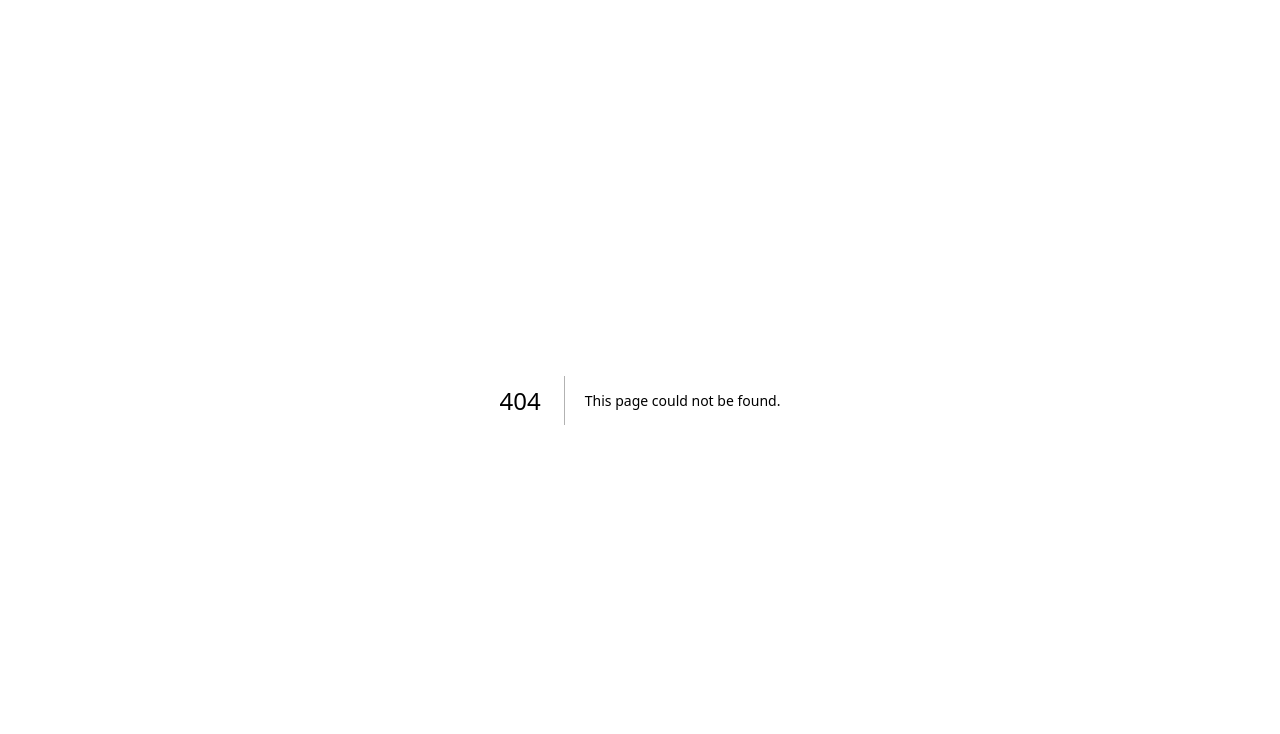
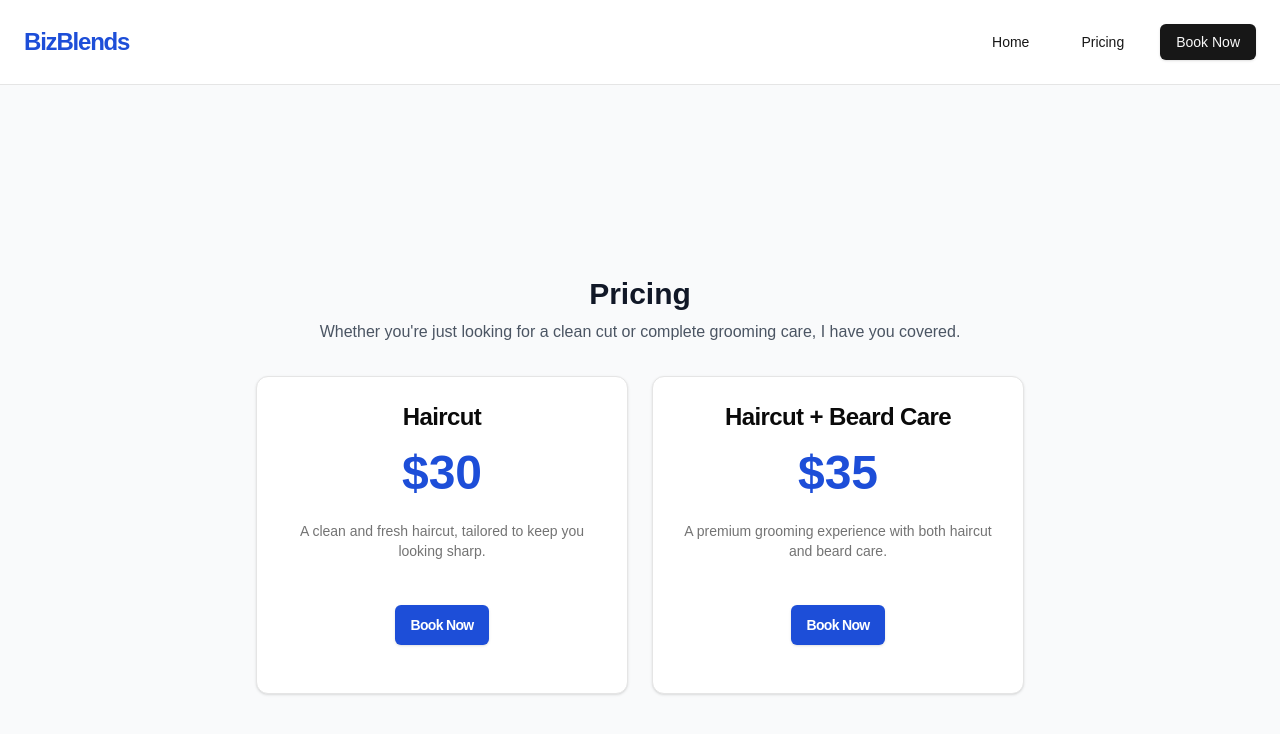
Before and after one commit to rajamalakanti/biz-blends, a Next.js app: page /pricing in a window 1280 px wide. Before the commit this address had no page. Shown: the top 734 px of the page. Built offline with nearby package versions, Linux system fonts and the light colour scheme.

Commit message:
updated functionality, added prices

```diff
--- a/app/book/page.tsx
+++ b/app/book/page.tsx
@@ -10,7 +10,7 @@ const AppointmentPage: FunctionComponent = () => {
       <NavBar/>
       <div className="flex flex-col items-center justify-center min-h-screen bg-blue-700">
         <div className="w-full max-w-4xl bg-white shadow-lg rounded-lg overflow-hidden">
-        <iframe src="https://calendar.google.com/calendar/appointments/schedules/AcZssZ1CyQaGjXZdz0yzn4W0iq4qIConx04CDh3zApX7JOxK8FjSM79gnd1Cq0bNTp0XvrxvuCbMxtjt?gv=true" width="100%" height="850"></iframe>
+        <iframe src="https://calendar.google.com/calendar/appointments/schedules/AcZssZ0kGoH4C_qhaUb7QbcDpVjQm_XqndscWcPvM--WuT5mzkuVtMPJjWNIIvVSd6JSwOxxmDSemJwE?gv=true" width="100%" height="850"></iframe>
         </div>
       </div>
     </div>
--- a/app/page.tsx
+++ b/app/page.tsx
@@ -21,7 +21,10 @@ const Home = () => {
           </p>
         </div>
 
-        <div className="flex items-center justify-center mx-auto mt-10 gap-4">
+        <div className="flex flex-row items-center justify-center mx-auto mt-10 gap-4">
+          <Link href={'/pricing'}>
+            <Button variant="outline" size="lg" className="border-blue-600 text-blue-600 font-bold tracking-tighter">Prices</Button>
+          </Link>
           <Link href={'/book'}>
             <Button size="lg" className="bg-blue-700 font-bold tracking-tighter">Book Now</Button>
           </Link>
--- /dev/null
+++ b/app/pricing/page.tsx
@@ -0,0 +1,71 @@
+import React from 'react';
+import NavBar from '@/components/navbar';
+import {
+    Card,
+    CardContent,
+    CardDescription,
+    CardFooter,
+    CardHeader,
+    CardTitle,
+  } from "@/components/ui/card"
+import { Button } from '@/components/ui/button';
+import Link from 'next/link';
+
+
+const Pricing = () => {
+  return (
+    <div>
+      <NavBar />
+      <div className="flex flex-col items-center justify-center h-[calc(100vh-80px)] bg-gray-50 px-4 sm:px-6 min-h-screen ">
+        <div className="max-w-3xl w-full space-y-8">
+          <div className="text-center">
+            <h2 className="text-3xl font-extrabold text-gray-900">Pricing</h2>
+            <p className="mt-2 text-gray-600">
+              Whether you're just looking for a clean cut or complete grooming care, I have you covered.
+            </p>
+          </div>
+
+          <div className="grid grid-cols-1 sm:grid-cols-2 gap-6 mt-8">
+            {/* Haircut Pricing Card */}
+            <Card className='p-6 flex flex-col items-center'>
+              <CardTitle className="text-2xl">Haircut</CardTitle>
+              <CardContent>
+                <p className="text-5xl font-extrabold text-blue-700 mt-4">$30</p>
+              </CardContent>
+              <CardDescription className='text-center'>
+                A clean and fresh haircut, tailored to keep you looking sharp.
+              </CardDescription>
+              <CardFooter className='mt-5'>
+                <Link href="/book">
+                <Button size="lg" className="mt-6 bg-blue-700 hover:bg-blue-800 text-white py-2 px-4 font-semibold tracking-tighter">
+                  Book Now
+                </Button>
+                </Link>
+              </CardFooter>
+            </Card>
+
+            {/* Haircut + Beard Care Pricing Card */}
+            <Card className='p-6 flex flex-col items-center'>
+              <CardTitle className="text-2xl">Haircut + Beard Care</CardTitle>
+              <CardContent>
+                <p className="text-5xl font-extrabold text-blue-700 mt-4">$35</p>
+              </CardContent>
+              <CardDescription className='text-center'>
+                A premium grooming experience with both haircut and beard care.
+              </CardDescription>
+              <CardFooter className='mt-5'>
+                <Link href='/book'>
+                <Button size="lg" className="mt-6 bg-blue-700 hover:bg-blue-800 text-white py-2 px-4 font-semibold tracking-tighter">
+                  Book Now
+                </Button>
+                </Link>
+              </CardFooter>
+            </Card>
+          </div>
+        </div>
+      </div>
+    </div>
+  );
+};
+
+export default Pricing;
--- a/components/navbar.tsx
+++ b/components/navbar.tsx
@@ -1,23 +1,56 @@
-import React from 'react'
-import { Button } from './ui/button'
-import Link from 'next/link'
+"use client"
+import React, { useState } from 'react';
+import { Button } from './ui/button';
+import Link from 'next/link';
+import { FaBars, FaTimes } from 'react-icons/fa';
 
 const NavBar = () => {
+  const [menuOpen, setMenuOpen] = useState(false);
+
+  const toggleMenu = () => {
+    setMenuOpen(!menuOpen);
+  };
+
   return (
     <div className='w-full top-0 left-0 bg-white border-b z-50'>
-      <div className='max-w-[1280px] flex flex-row justify-between mx-auto items-center p-6'>
+      <div className='max-w-[1280px] flex justify-between mx-auto items-center p-6'>
         <h1 className='text-blue-700 text-2xl font-bold tracking-tighter'>BizBlends</h1>
-        <div className='flex flex-row items-center justify-evenly'>
-        <Link href={'/'}>
+
+        {/* Hamburger Icon for Mobile View */}
+        <div className="lg:hidden" onClick={toggleMenu}>
+          {menuOpen ? <FaTimes size={24} /> : <FaBars size={24} />}
+        </div>
+
+        {/* Links for Desktop View */}
+        <div className='hidden lg:flex flex-row items-center justify-evenly'>
+          <Link href={'/'}>
             <Button className='mr-5' variant={'link'}>Home</Button>
-        </Link>
-        <Link href={'/book'}>
-          <Button>Book Now</Button>
-        </Link>
+          </Link>
+          <Link href={'/pricing'}>
+            <Button className='mr-5' variant={'link'}>Pricing</Button>
+          </Link>
+          <Link href={'/book'}>
+            <Button>Book Now</Button>
+          </Link>
         </div>
       </div>
+
+      {/* Dropdown Menu for Mobile View */}
+      {menuOpen && (
+        <div className='lg:hidden flex flex-col items-center bg-white py-4'>
+          <Link href={'/'} className='w-full text-center mb-2'>
+            <Button variant={'link'} onClick={toggleMenu}>Home</Button>
+          </Link>
+          <Link href={'/pricing'} className='w-full text-center mb-2'>
+            <Button variant={'link'} onClick={toggleMenu}>Pricing</Button>
+          </Link>
+          <Link href={'/book'} className='w-full text-center'>
+            <Button onClick={toggleMenu}>Book Now</Button>
+          </Link>
+        </div>
+      )}
     </div>
-  )
-}
+  );
+};
 
-export default NavBar
+export default NavBar;
--- /dev/null
+++ b/components/ui/card.tsx
@@ -0,0 +1,76 @@
+import * as React from "react"
+
+import { cn } from "@/lib/utils"
+
+const Card = React.forwardRef<
+  HTMLDivElement,
+  React.HTMLAttributes<HTMLDivElement>
+>(({ className, ...props }, ref) => (
+  <div
+    ref={ref}
+    className={cn(
+      "rounded-xl border bg-card text-card-foreground shadow",
+      className
+    )}
+    {...props}
+  />
+))
+Card.displayName = "Card"
+
+const CardHeader = React.forwardRef<
+  HTMLDivElement,
+  React.HTMLAttributes<HTMLDivElement>
+>(({ className, ...props }, ref) => (
+  <div
+    ref={ref}
+    className={cn("flex flex-col space-y-1.5 p-6", className)}
+    {...props}
+  />
+))
+CardHeader.displayName = "CardHeader"
+
+const CardTitle = React.forwardRef<
+  HTMLParagraphElement,
+  React.HTMLAttributes<HTMLHeadingElement>
+>(({ className, ...props }, ref) => (
+  <h3
+    ref={ref}
+    className={cn("font-semibold leading-none tracking-tight", className)}
+    {...props}
+  />
+))
+CardTitle.displayName = "CardTitle"
+
+const CardDescription = React.forwardRef<
+  HTMLParagraphElement,
+  React.HTMLAttributes<HTMLParagraphElement>
+>(({ className, ...props }, ref) => (
+  <p
+    ref={ref}
+    className={cn("text-sm text-muted-foreground", className)}
+    {...props}
+  />
+))
+CardDescription.displayName = "CardDescription"
+
+const CardContent = React.forwardRef<
+  HTMLDivElement,
+  React.HTMLAttributes<HTMLDivElement>
+>(({ className, ...props }, ref) => (
+  <div ref={ref} className={cn("p-6 pt-0", className)} {...props} />
+))
+CardContent.displayName = "CardContent"
+
+const CardFooter = React.forwardRef<
+  HTMLDivElement,
+  React.HTMLAttributes<HTMLDivElement>
+>(({ className, ...props }, ref) => (
+  <div
+    ref={ref}
+    className={cn("flex items-center p-6 pt-0", className)}
+    {...props}
+  />
+))
+CardFooter.displayName = "CardFooter"
+
+export { Card, CardHeader, CardFooter, CardTitle, CardDescription, CardContent }
--- a/package.json
+++ b/package.json
@@ -17,6 +17,7 @@
     "next": "14.2.15",
     "react": "^18",
     "react-dom": "^18",
+    "react-icons": "^5.3.0",
     "tailwind-merge": "^2.5.3",
     "tailwindcss-animate": "^1.0.7"
   },
```
Also changed, not shown: 1 other file (tests, documents, lock files or other folders).
